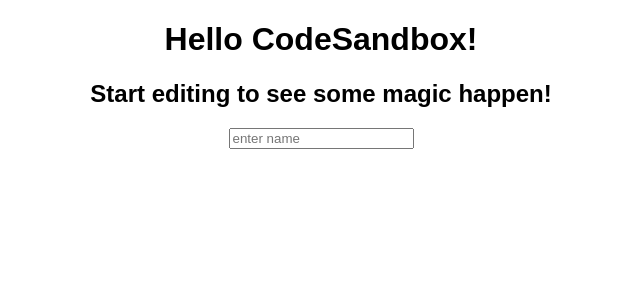
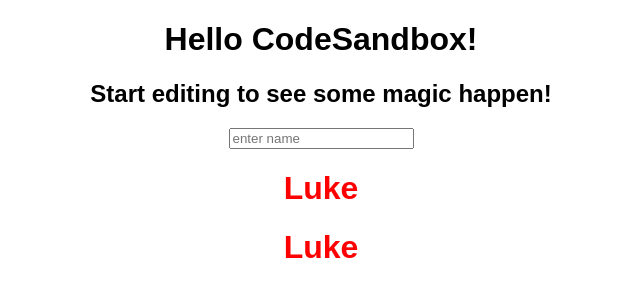
Before and after one commit to LRSORRENTI/REACT-CS-WDB, a React (Create React App) app in the folder 01-Intro/: page / in a window 1280 px wide. Shown: the top 300 px of the page, without its empty margins (319-959 px from the left). Built offline with nearby package versions, Linux system fonts and the light colour scheme.

Commit message:
added basic greeter  component

```diff
--- a/01-Intro/src/App.js
+++ b/01-Intro/src/App.js
@@ -1,4 +1,5 @@
 import "./styles.css";
+import Greeter from "./Greeter";
 
 export default function App() {
   return (
@@ -7,6 +8,8 @@
       <h2>Start editing to see some magic happen!</h2>
         <input
        type="text" placeholder="enter name"></input>
+        <Greeter />
+        <Greeter />
     </div>
   );
 }
--- /dev/null
+++ b/01-Intro/src/Greeter.js
@@ -0,0 +1,4 @@
+
+export default function Greeter(){
+    return <h1 style={{color: "red"}}>Luke</h1>
+}
```
